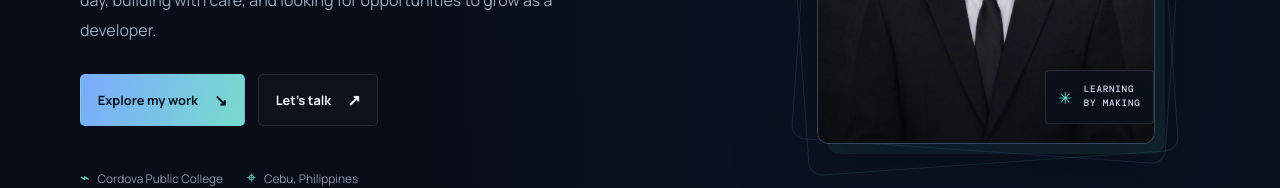
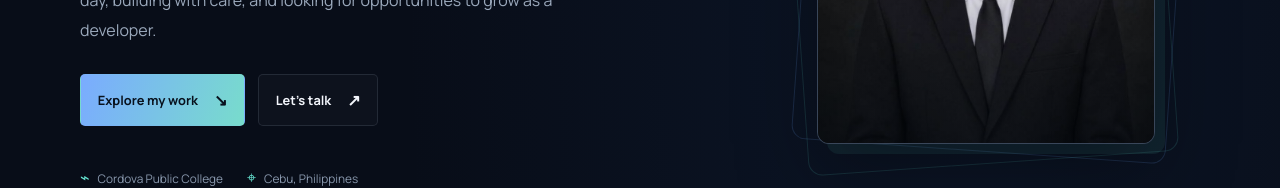
Before and after one commit to ericktecson2019/Web-Portfolio, a plain HTML site: page port/index.html in a window 1280 px wide. Shown: the part 475-663 px from the top of the page. Drawn offline with nearby package versions, Linux system fonts and the light colour scheme.

Commit message:
Add files via upload

```diff
--- a/port/index.html
+++ b/port/index.html
@@ -49,7 +49,6 @@
         <div class="art-orbit orbit-two" aria-hidden="true"></div>
         <div class="portrait-frame">
           <img src="images/profile.jpg" alt="Portrait of Erick Tecson" width="560" height="700" fetchpriority="high">
-          <div class="portrait-caption"><span class="caption-mark" aria-hidden="true">✳</span><span>LEARNING<br>BY MAKING</span></div>
         </div>
       </div>
     </section>
--- a/port/style.css
+++ b/port/style.css
@@ -100,8 +100,6 @@ button, a { -webkit-tap-highlight-color: transparent; }
 .portrait-frame { position: relative; z-index: 1; overflow: hidden; width: 100%; aspect-ratio: 4 / 5; border: 1px solid rgba(174, 199, 236, .24); border-radius: 12px; background: #141d2a; box-shadow: 0 28px 80px rgba(0, 0, 0, .35), 10px 10px 0 rgba(102, 228, 209, .09); }
 .portrait-frame::after { position: absolute; inset: 45% 0 0; background: linear-gradient(180deg, transparent 18%, rgba(6, 12, 21, .44)); content: ""; pointer-events: none; }
 .portrait-frame img { width: 100%; height: 100%; object-fit: cover; object-position: center 24%; }
-.portrait-caption { position: absolute; z-index: 2; right: 0; bottom: 1.2rem; display: flex; align-items: center; gap: .7rem; padding: .6rem .8rem; border: 1px solid rgba(255,255,255,.12); border-radius: 4px; background: rgba(10, 17, 29, .75); color: #d4dfed; font: 500 .58rem/1.5 var(--mono); letter-spacing: .08em; backdrop-filter: blur(10px); }
-.caption-mark { color: var(--cyan); font-size: 1.35rem; }
 .art-orbit { position: absolute; border: 1px solid rgba(112, 169, 255, .17); border-radius: 14px; }
 .orbit-one { inset: -.2rem -.6rem .5rem .3rem; transform: rotate(4deg); }
 .orbit-two { inset: .5rem .5rem -.3rem -.55rem; border-color: rgba(102, 228, 209, .14); transform: rotate(-4deg); }
```
